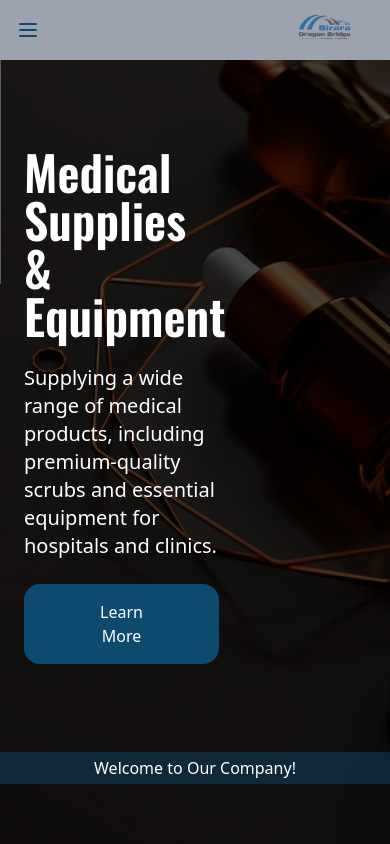
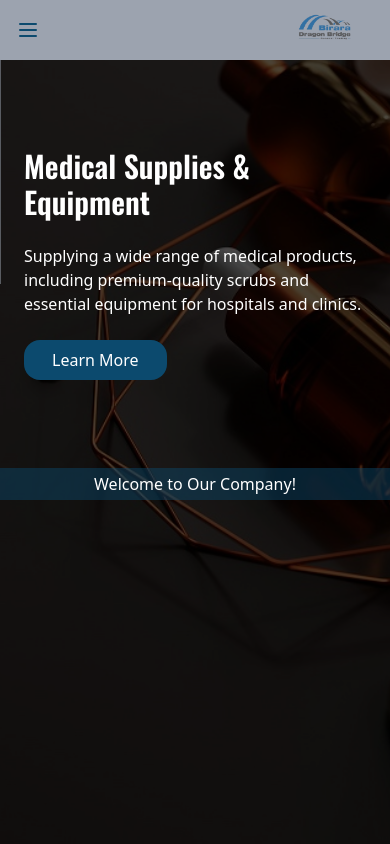
Before and after one commit to KidusThethird/birara_dragon, a React (Vite) app: page / in a window 390 px wide. Shown: the top 844 px of the page. Built offline with nearby package versions, Linux system fonts and the light colour scheme; a web font is replaced by a local one.

Commit message:
update: cover part responsivnetss added

```diff
--- a/src/components/coverinfo.jsx
+++ b/src/components/coverinfo.jsx
@@ -49,9 +49,9 @@ export default function CoverInfo() {
 
   return (
     <div className="text-white">
-      <div className="w-1/2 mx-6 my-16 space-y-6 py-6">
+      <div className="sm:w-1/2 mx-6 my-16 space-y-6 py-6">
         <motion.div
-          className="text-5xl font-semibold font-oswald"
+          className="text-3xl sm:text-5xl font-semibold font-oswald"
           variants={staggeredAnimation}
           initial="initial"
           animate="animate"
@@ -64,7 +64,7 @@ export default function CoverInfo() {
         </motion.div>
 
         <motion.h2
-          className="text-xl"
+          className="text-base sm:text-xl"
           initial={{ opacity: 0, y: 20 }} // Starting state for description
           animate={{ opacity: 1, y: 0 }} // End state
           exit={{ opacity: 0, y: 20 }} // Exit state
@@ -74,7 +74,7 @@ export default function CoverInfo() {
           {content[index].description}
         </motion.h2>
 
-        <button className="text-white bg-sky-900 px-14 py-4 rounded-2xl hover:text-sky-900 hover:bg-white duration-150">
+        <button className="text-white bg-sky-900 px-7 sm:px-14 py-2 sm:py-4 rounded-2xl hover:text-sky-900 hover:bg-white duration-150">
           Learn More
         </button>
       </div>
```
